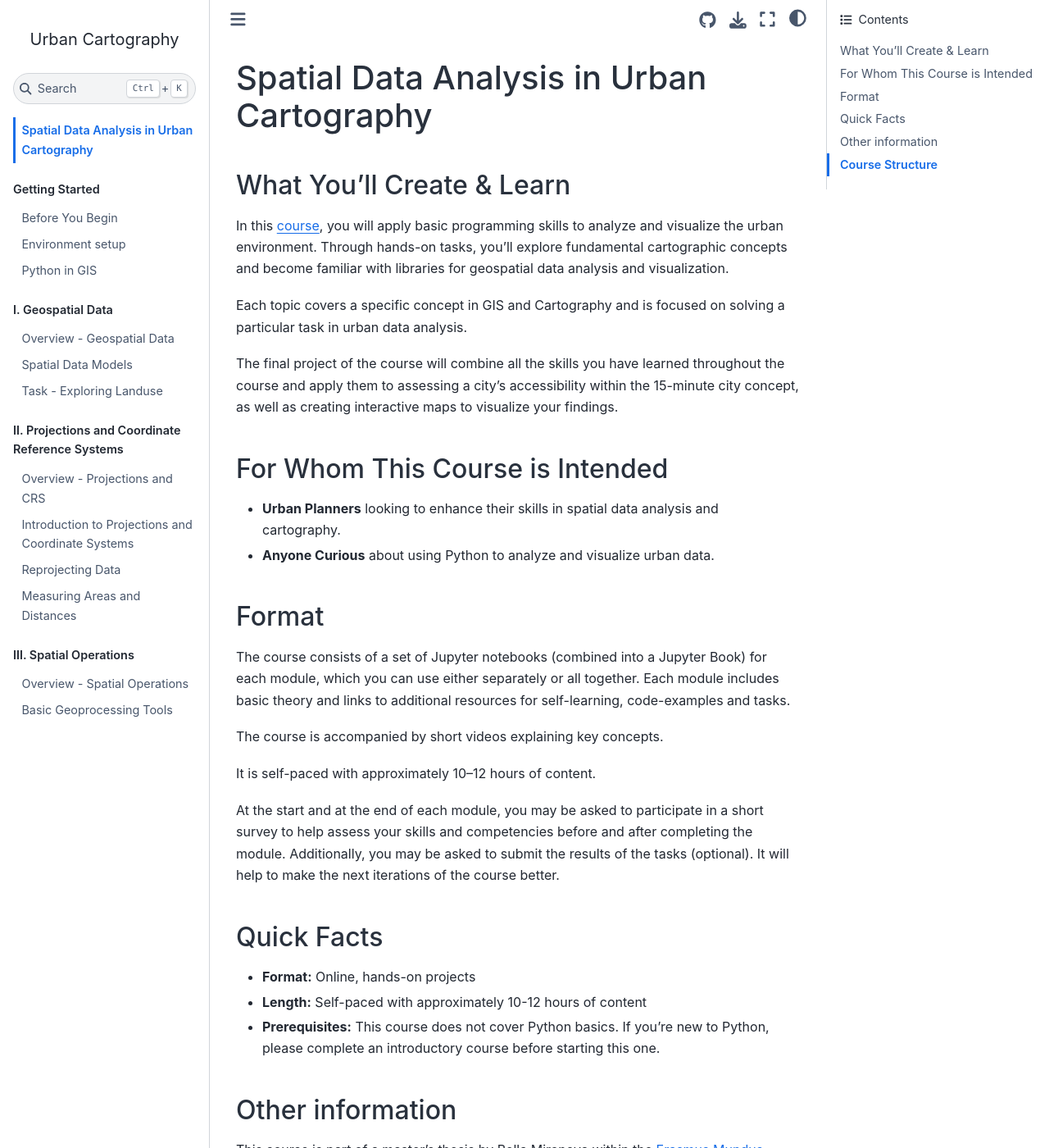
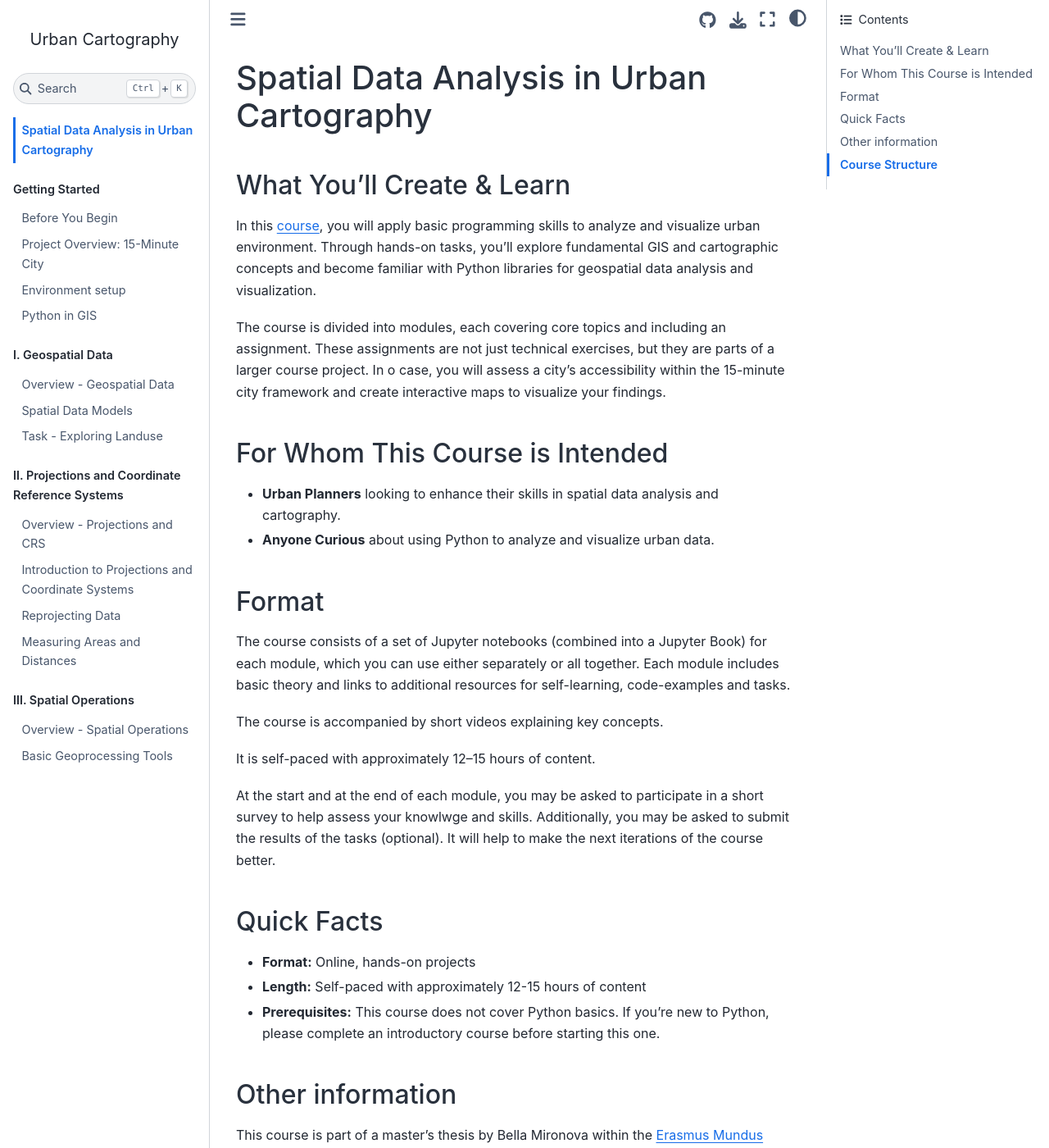
Before and after one commit to bella-mir/urbanCartoPy, a Jupyter Book: the page built from intro.md, in a window 1280 px wide and 1400 px high. Shown: the whole window at 82% size. Built offline with Jupyter Book 1.0.4 settings and Sphinx 7.4.7 and the Sphinx Book theme 1.1.4, drawn with Linux system fonts in a browser that asks for light colours; pages that are not in the unit, such as notebooks, are missing from menus; some of the changed text lies outside the part shown.

Commit message:
add: added project intro

```diff
--- a/_toc.yml
+++ b/_toc.yml
@@ -8,6 +8,8 @@
       - file: modules/module_0/module_00
       - file: modules/module_0/module_01
       - file: modules/module_0/module_02
+      - file: modules/module_0/module_03
+
 
   - caption: I. Geospatial Data
     chapters:
--- a/intro.md
+++ b/intro.md
@@ -2,11 +2,9 @@
 
 ## What You’ll Create & Learn
 
-In this [course](https://bella-mir.github.io/urbanCartoPy/intro.html), you will apply basic programming skills to analyze and visualize the urban environment. Through hands-on tasks, you’ll explore fundamental cartographic concepts and become familiar with libraries for geospatial data analysis and visualization.
+In this [course](https://bella-mir.github.io/urbanCartoPy/intro.html), you will apply basic programming skills to analyze and visualize urban environment. Through hands-on tasks, you’ll explore fundamental GIS and cartographic concepts and become familiar with Python libraries for geospatial data analysis and visualization.
 
-Each topic covers a specific concept in GIS and Cartography and is focused on solving a particular task in urban data analysis.
-
-The final project of the course will combine all the skills you have learned throughout the course and apply them to assessing a city's accessibility within the 15-minute city concept, as well as creating interactive maps to visualize your findings.
+The course is divided into modules, each covering core topics and including an assignment. These assignments are not just technical exercises, but they are parts of a larger course project. In o case, you will assess a city’s accessibility within the 15-minute city framework and create interactive maps to visualize your findings.
 
 ## For Whom This Course is Intended
 
@@ -19,14 +17,14 @@
 
 The course is accompanied by short videos explaining key concepts.
 
-It is self-paced with approximately 10–12 hours of content.
+It is self-paced with approximately 12–15 hours of content.
 
-At the start and at the end of each module, you may be asked to participate in a short survey to help assess your skills and competencies before and after completing the module. Additionally, you may be asked to submit the results of the tasks (optional). It will help to make the next iterations of the course better.
+At the start and at the end of each module, you may be asked to participate in a short survey to help assess your knowlwge and skills. Additionally, you may be asked to submit the results of the tasks (optional). It will help to make the next iterations of the course better.
 
 ## Quick Facts
 
 - **Format:** Online, hands-on projects
-- **Length:** Self-paced with approximately 10-12 hours of content
+- **Length:** Self-paced with approximately 12-15 hours of content
 - **Prerequisites:** This course does not cover Python basics. If you're new to Python, please complete an introductory course before starting this one.
 
 ## Other information
```
Also changed, not shown: modules/module_0/module_01.ipynb, modules/module_0/module_02.ipynb, modules/module_0/module_03.ipynb (added), 1 other file.
